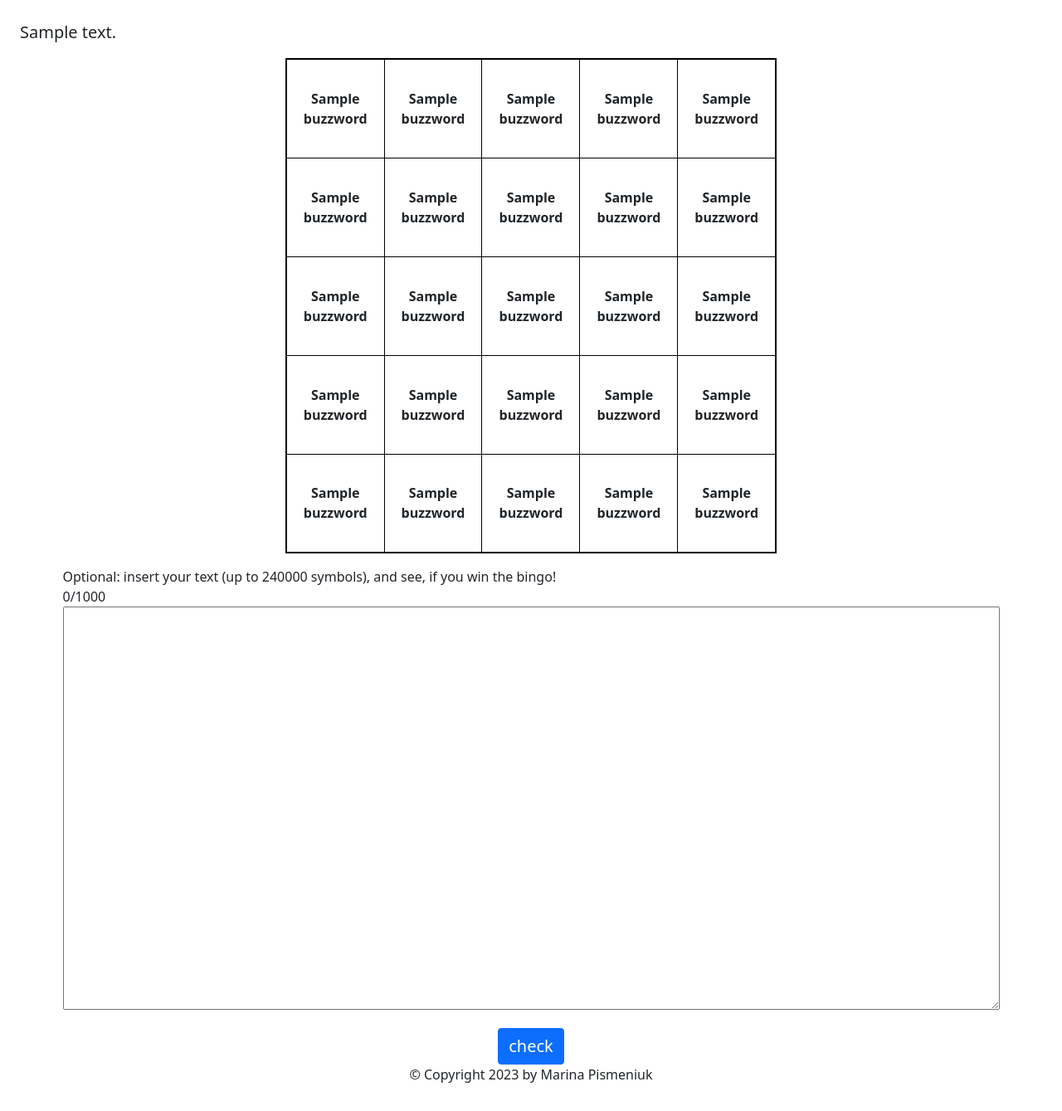
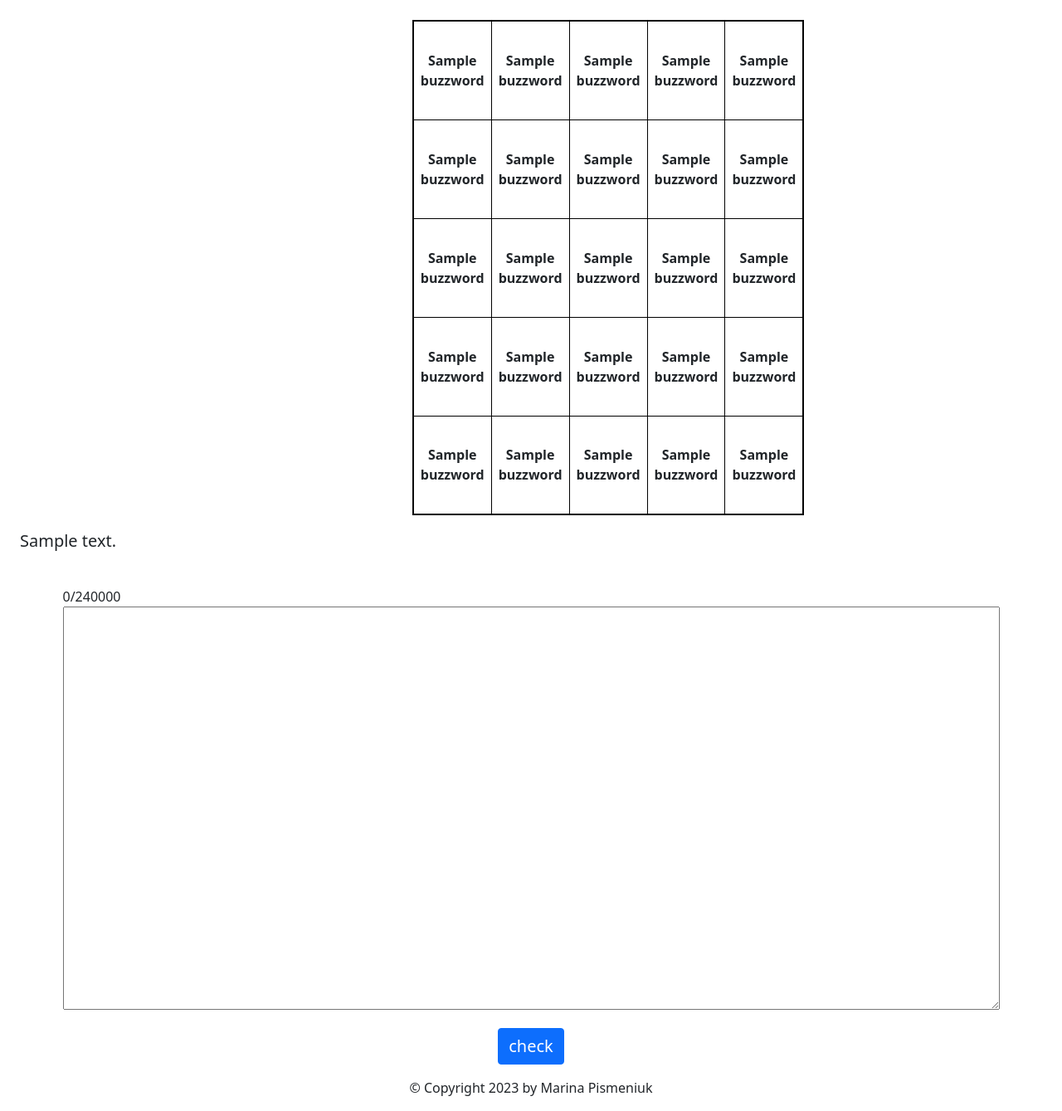
Before and after one commit to MarinaProsche/bullshitbingogpt, a Flask app: template templates/bingo.html in a window 1280 px wide. Shown: the part 73-1412 px from the top of the page at 83% size. Before the commit the page ends 1378 px from the top, so only its background shows below. Run offline with Flask 3, Linux system fonts and the light colour scheme; the template is opened without the code that fills it: most values are stand-ins (such as "Sample title", 1, 10 or a date in 2020).

Commit message:
fix theme for message, format html

```diff
--- a/app.py
+++ b/app.py
@@ -59,6 +59,8 @@
 
 @app.route("/bingo", methods=["post", "get"])
 def bingo():
+    theme_for_message = ''
+
     if request.method == "GET":
         return render_template("index.html")
     if request.method == "POST":
@@ -68,7 +70,10 @@
             list_final_buzzwords = parsing_only_buzzwords(generate_buzzwords_for_theme(theme))
             buzzword_serial = json.dumps(list_final_buzzwords) #string of buzzwords
             buzzword_match = ''
+            remember_theme = json.dumps(theme) #remember theme for use it in the message text
         else:
+            remember_theme = request.form.get('remember_theme')
+            theme_for_message = json.loads(remember_theme)
             buzzword_serial = request.form.get('buzzword_serial') # we came from 'bingo.html' if not theme
             list_final_buzzwords = json.loads(buzzword_serial)
             buzzword_match = match_buzzwords(
@@ -87,10 +92,15 @@
             + [BuzzwordsMatch(buzzword="", match=False)]
             + buzz_m_list[12:]
         )
-        # result_message = get_result_message(
-        #     theme=theme,
-            # score=len([x for x in buzz_m_list if x.match]) - 1,
-        # )
+        if buzzword_match:
+            result_message = get_result_message(
+                theme=theme_for_message,
+                score=len([x for x in buzz_m_list if x.match]) - 1,
+            ) + f'\n\nTry another one text with "{theme_for_message}"-theme?'
+        else:
+            result_message = (f'GREAT! We have the most common cliches for theme "{theme}"\n'
+            + f'Now you can insert your text (up to 240000 symbols), and see, if you win the bingo!')
+
         return render_template(
-            "bingo.html", buzz_m_list=buzz_m_list, buzzword_serial=buzzword_serial, result_message=''
+            "bingo.html", buzz_m_list=buzz_m_list, buzzword_serial=buzzword_serial, result_message=result_message, remember_theme=remember_theme
         )
--- a/templates/bingo.html
+++ b/templates/bingo.html
@@ -1,9 +1,6 @@
 {% extends "base.html" %}
 {% block content %}
-<div class="text-wrap fs-5" style="width: 77rem;">
-  <p id="moving_text">{{result_message}}</p>
-  <p></p>
-</div>
+
 <style>
   .fixed-cell {
     max-width: 119px;
@@ -46,18 +43,30 @@
 </div>
 <p></p>
 </div>
+<div class="text-wrap fs-5" style="width: 77rem;">
+  <p id="moving_text">{{result_message}}</p>
+  <p></p>
+</div>
 <form action="/bingo" method="post">
   <div>
     <div class="container-info">
-            <label for="input_theme"> Optional: insert your text (up to 240000 symbols), and see, if you win the bingo! </label>
-            <div id="count">0/1000</div>
+      <label for="input_user_text"> </label>
+      <div id="count">0/240000</div>
     </div>
     <p><textarea id="textarea" name="input_user_text" cols="120" rows="20"></textarea></p>
   </div>
   <div class="d-flex justify-content-center">
     <input class="btn btn-primary fs-5" id="submit" value="check" type="submit"></input>
   </div>
-      <input type="hidden" name="buzzword_serial" value= "{{buzzword_serial}}" ></input>
+  <p></p>
+  <input type="hidden" name="buzzword_serial" value="{{buzzword_serial}}"></input>
+  <input type="hidden" name="remember_theme" value="{{remember_theme}}"></input>
 </form>
-
+<script>
+  document.getElementById('textarea').onkeyup = function () {
+    document.getElementById('count').innerHTML = this.value.length + "/240000";
+    if (this.value.length > 240000) { document.getElementById("submit").disabled = true; }
+    else { document.getElementById("submit").disabled = false; }
+  }
+</script>
 {% endblock %}
```
Also changed, not shown: templates/extract_theme.html (line endings or trailing spaces), templates/index.html (line endings or trailing spaces). Lines whose indentation alone changed are shown as unchanged.
